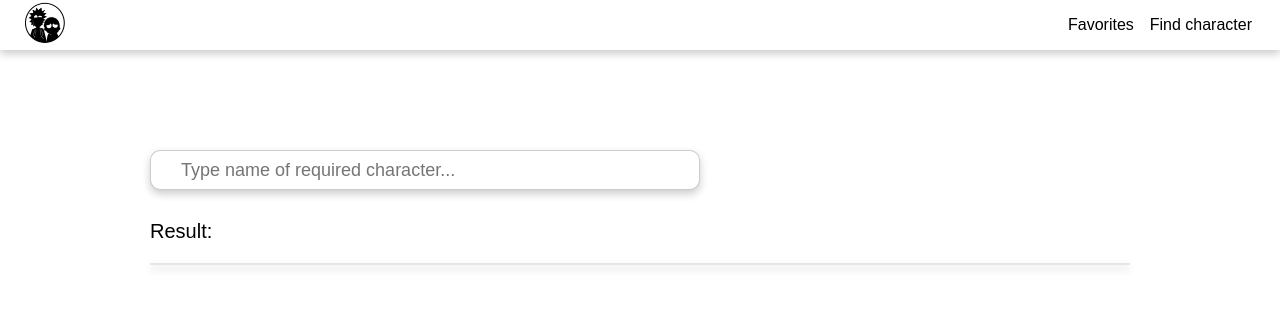
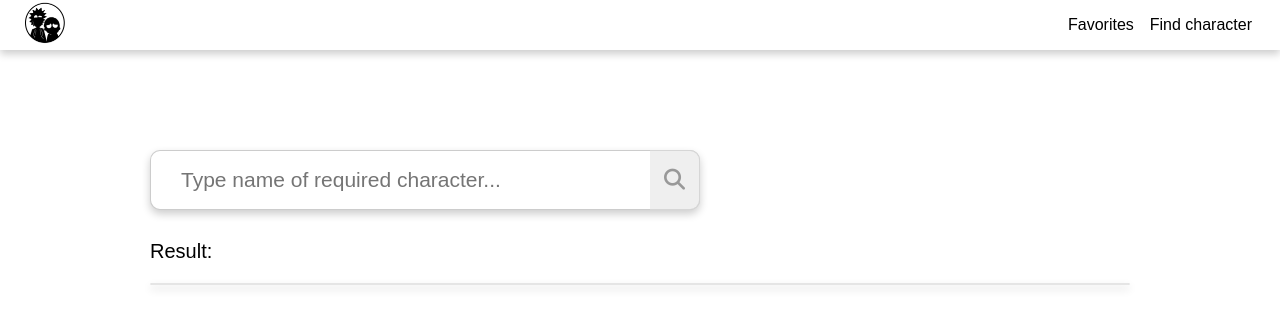
Before and after one commit to AlexShatokhin/RickAndMorty, a React (Create React App) app: page /search in a window 1280 px wide. Shown: the top 324 px of the page. Built offline with nearby package versions, Linux system fonts and the light colour scheme.

Commit message:
complete search char page

```diff
--- a/src/components/CharacterItems/CharacterItems.scss
+++ b/src/components/CharacterItems/CharacterItems.scss
@@ -1,3 +1,4 @@
+
 .character_items{
     width: 100%;
     display: flex;
--- a/src/components/pages/SearchCharsPage.js
+++ b/src/components/pages/SearchCharsPage.js
@@ -1,22 +1,74 @@
-import { useState } from "react";
-import { debounce } from "lodash";
+import { useEffect, useState } from "react";
+import { Link } from "react-router-dom";
+
+import Spinner from "../Spinner/Spinner";
+import Error from "../Error/Error";
+
+
+import RickAndMortyService from "../../services/HttpRequest"
 
 import "./SearchCharsPage.scss"
 
 const SearchCharsPage = () => {
 
     const [value, setValue] = useState("");
+    const [page, setPage] = useState(1);
+    const [chars, setChars] = useState([]);
+    const {loading, error, getAllCharacters} = RickAndMortyService();
 
-    const changeValue = (e) => {
-        setValue(e.target.value)
+    useEffect(()=>{
+        setPage(1);
+        if(value !== "")
+            updateCharList();
+    }, [value])
+
+    function changeValue(e){
+        setValue(e.target.value);
     }
+
+    function updateCharList(){
+        getAllCharacters(0, {name:value})
+        .then(onCharsLoaded)
+    }
+
+    function onCharsLoaded(chars){
+        setChars(chars);
+    }
+
+
+    function renderItems(chars){
+        return chars.map((char, i) => {
+            if(i < 5)
+                return (
+                    <div tabIndex={0} key={char.id} className="search_result-item">
+                        <Link to = {`/${char.id}`}>
+                            <img src={char.image} alt={char.name} className="search_item-image" />
+                            <h2 className="search_item-name">{char.name}</h2>
+                        </Link>
+
+                    </div>
+                )
+        })
+    }
+
+    const isLoading = (loading)?<Spinner /> : null;
+    const isError = (error)? <h1>There is no characters with current name!</h1> : null;
+    const isCharsLoaded = (!loading && !error)? renderItems(chars) : null;
 
     return (
         <div className="search_wrapper">
-            <input onChange={changeValue} type="text" className="search_input" placeholder="Type name of required character..."/>
+            <div className="search_form">
+                <input onChange={changeValue} type="text" className="search_input" placeholder="Type name of required character..."/>
+                <button className="button_search"> <i className="fa-solid fa-magnifying-glass"></i> </button>
+            </div>
             <p className="search_result-text">Result:</p>
             <hr />
-            <div className="searh_result"></div>
+            <div className="search_result">
+                {isLoading}
+                {isError}
+                {isCharsLoaded}
+            </div>
+            {isCharsLoaded && isCharsLoaded.length >= 5 ? <p className="search_more">...</p> : null}
         </div>
     )
 }
--- a/src/components/pages/SearchCharsPage.scss
+++ b/src/components/pages/SearchCharsPage.scss
@@ -1,13 +1,13 @@
 .search_wrapper{
     margin: 150px;
     .search_input{
-        width: 550px;
-        height: 40px;
+        width: 100%;
+        height: 100%;
         border: 1px solid rgba(0,0,0,0.2);
         border-radius: 10px;
         box-shadow: 0 4px 8px 0 rgba(0,0,0,0.2);
         padding-left: 30px;
-        font-size: 18px;
+        font-size: 21px;
         &:focus{
             box-shadow: 0 6px 10px 0 rgba(28, 202, 255, 0.9);
         }
@@ -24,4 +24,48 @@
         box-shadow: 0 4px 8px 0 rgba(0,0,0,0.2);
         margin-top: 20px;
     }
+
+    .search_form{
+        position: relative;
+        width: 550px;
+        height: 60px;
+    }
+
+    .button_search{
+        position: absolute;
+        right: 0;
+        font-size: 21px;
+        width: 50px;
+        height: 100%;
+        border-radius: 0 10px 10px 0;
+        border: 1px solid rgba(0,0,0,0.1);
+        border-left: none;
+        color: #999999;
+        cursor: pointer;
+        &:hover{
+            color: #313131;
+            transition: .3s all;
+        }
+    }
 }
+
+.search_result-item a{
+    display: flex;
+    align-items: center;
+    width: 30%;
+    height: 100px;
+    text-decoration: none;
+    margin: 20px 0;
+    .search_item-image{
+        height: 100px;
+    }
+    .search_item-name{
+        color: #000000;
+        margin-left: 20px;
+    }
+}
+
+.search_more{
+    font-size: 55px;
+    color: #666666;
+}
--- a/src/services/HttpRequest.js
+++ b/src/services/HttpRequest.js
@@ -8,6 +8,9 @@ const RickAndMortyService = () => {
     const getAllCharacters = async (page = 0, filter) => {
         const resFilter = _getFilterRequest(filter);
         const chars = await httpRequest(_apiBase + "/character/?page=" + page + resFilter);
+
+        console.log(chars)
+
         return chars.results.map(char => _transformData(char));
     }
 
```
Also changed, not shown: src/components/App/App.scss (line endings or trailing spaces).
